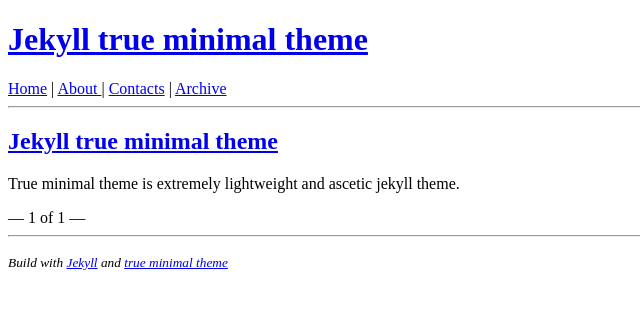
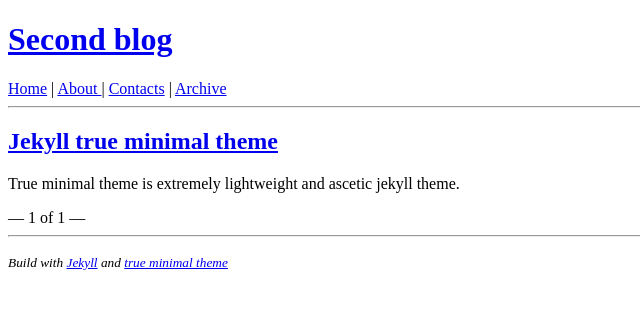
Before and after one commit to cyevgeniy/jekyll-true-minimal, a Jekyll site: the page built from index.html, in a window 1280 px wide. Shown: the top 309 px of the page, without its empty margins (0-640 px from the left). Built offline with Jekyll 4.4.1, drawn with Linux system fonts in a browser that asks for light colours; the list of posts is cut into pages by our own code.

Commit message:
first changes

```diff
--- a/_config.yml
+++ b/_config.yml
@@ -1,5 +1,5 @@
-name: "Jekyll true minimal theme"
-description: "Lightweight theme"
+name: "Second blog"
+description: "Colaborative work Andres P. and Victor C."
 
 url: ''
 baseurl: ''
```
